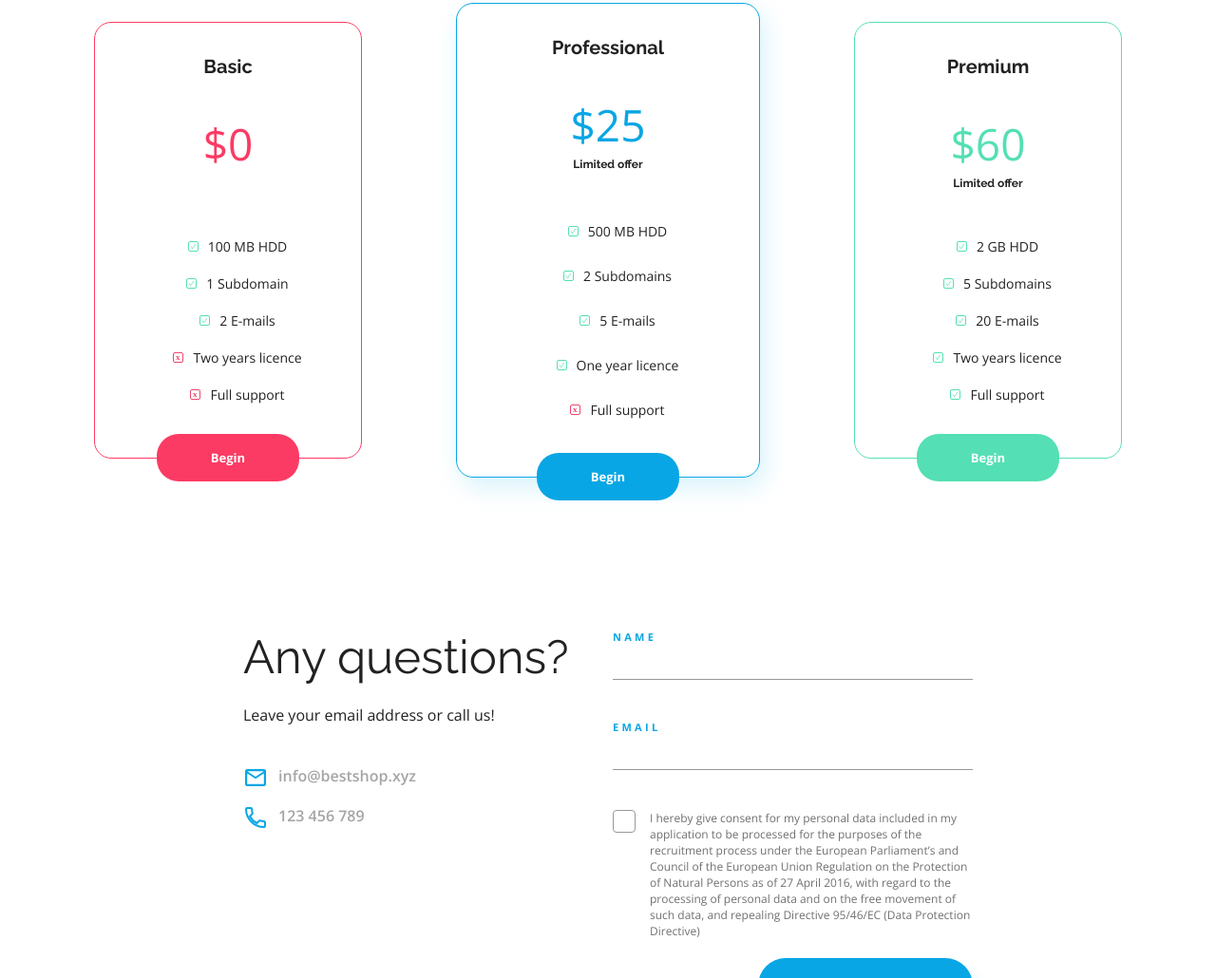
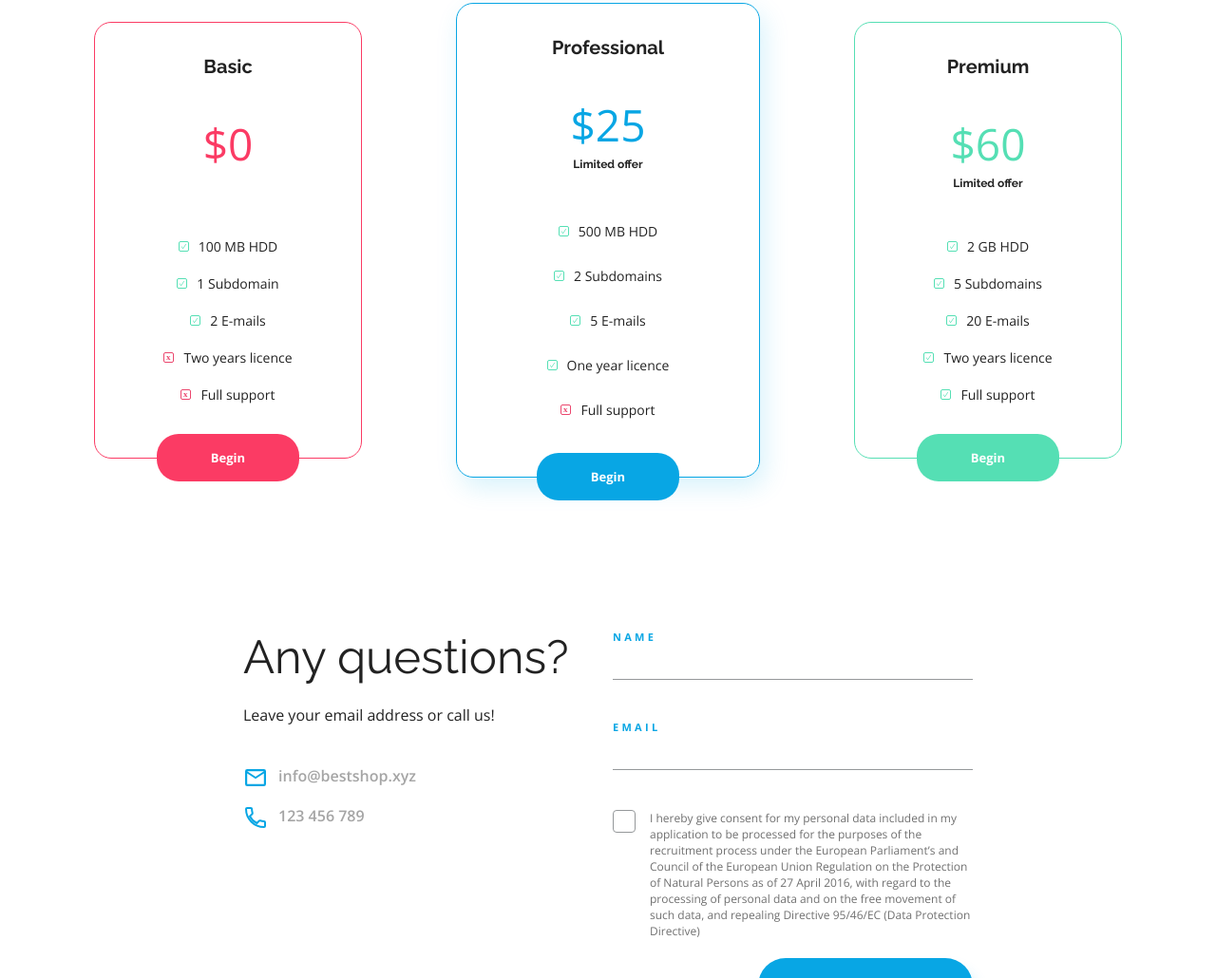
Before and after one commit to datapiotr/BestShop, a website: page index.html in a window 1280 px wide. Shown: the part 2921-3951 px from the top of the page at 95% size. Drawn offline with nearby package versions, Linux system fonts and the light colour scheme.

Commit message:
poprawka sekcji Pricing

```diff
--- a/scss/elements/_pricing.scss
+++ b/scss/elements/_pricing.scss
@@ -45,7 +45,9 @@
                 margin: 20px 0 20px 0;
             }
             .pricing__element__features {
-                margin-left: 20px;
+                @include mobile {
+                    margin-left: 20px;
+                }
                 p:last-of-type {
                     margin-bottom: 81px;
                     @include mobile {
```
Also changed, not shown: css/main.css, 1 other file.
